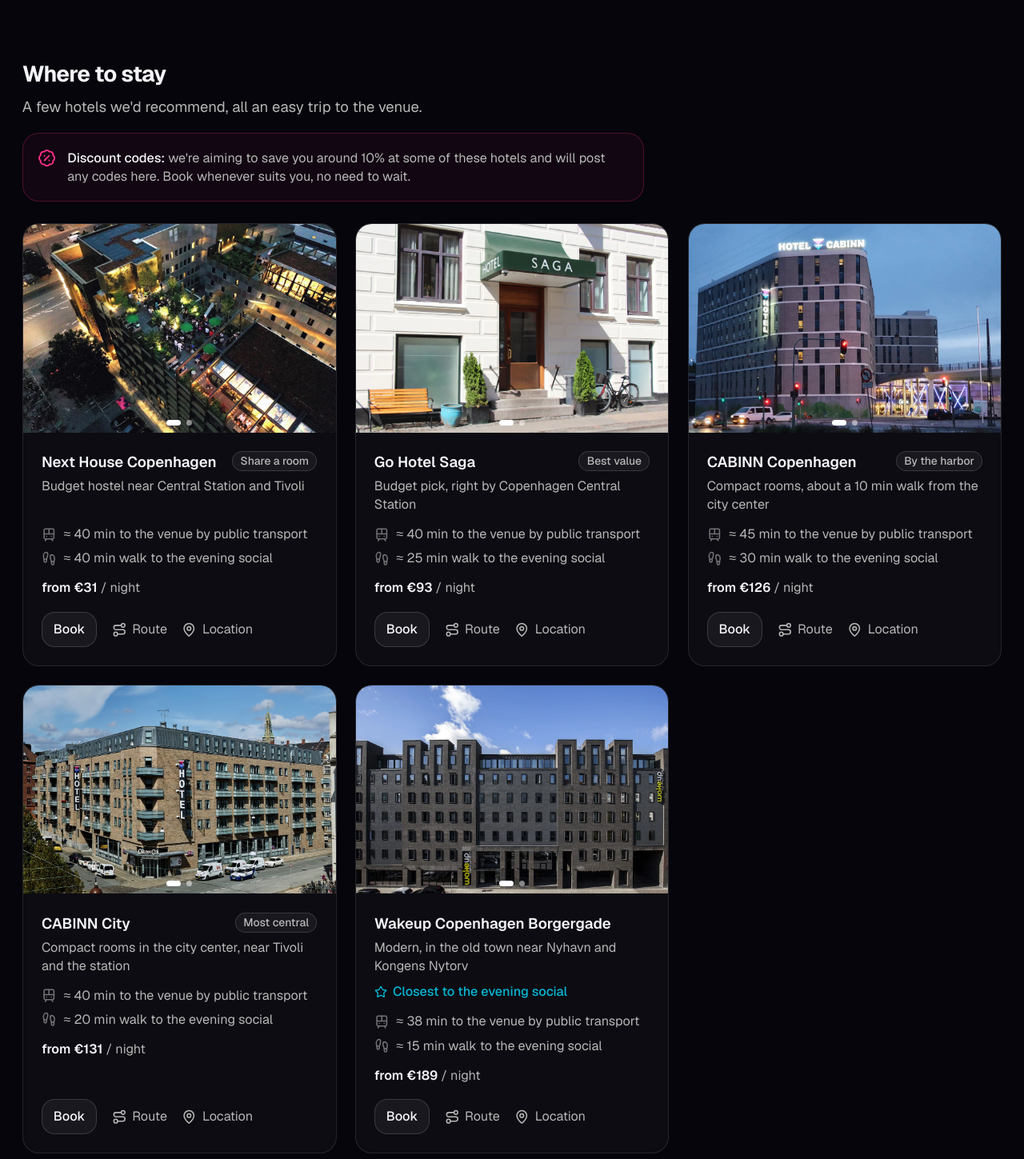
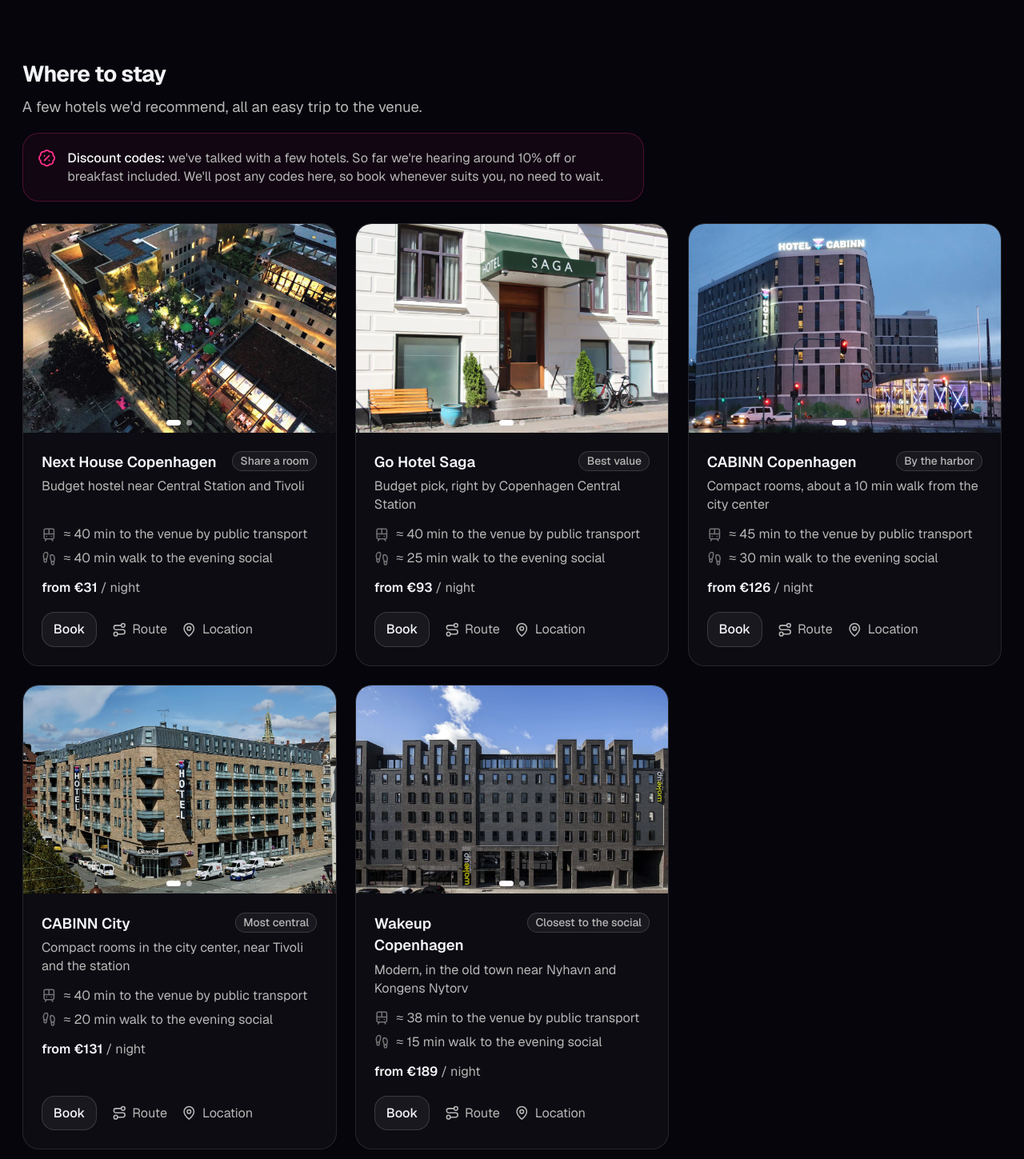
Before and after one commit to Microsoft-EMS-Community/msems-landing, a Next.js app: page /venue in a window 1280 px wide. Shown: the part 1533-2982 px from the top of the page at 80% size. Built offline with nearby package versions, Linux system fonts and the light colour scheme.

Commit message:
feat: add HotelCarousel component for displaying hotel photos with navigation

```diff
--- a/src/app/venue/page.tsx
+++ b/src/app/venue/page.tsx
@@ -1,6 +1,6 @@
 import type { Metadata } from "next";
 import Link from "next/link";
-import { ArrowLeft, BadgePercent, Bike, Car, Footprints, MapPin, Plane, Route, Star, Train } from "lucide-react";
+import { ArrowLeft, BadgePercent, Bike, Car, Footprints, MapPin, Plane, Route, Train } from "lucide-react";
 import { SiteHeader } from "@/components/site-header";
 import { SiteFooter } from "@/components/site-footer";
 import { VenueGallery } from "@/components/venue";
@@ -152,9 +152,9 @@ export default function VenuePage() {
               <span className="font-medium text-foreground">
                 Discount codes:
               </span>{" "}
-              we&apos;re aiming to save you around 10% at some of these hotels
-              and will post any codes here. Book whenever suits you, no need to
-              wait.
+              we&apos;ve talked with a few hotels. So far we&apos;re hearing
+              around 10% off or breakfast included. We&apos;ll post any codes
+              here, so book whenever suits you, no need to wait.
             </p>
           </div>
           <div className="mt-6 grid gap-5 sm:grid-cols-2 lg:grid-cols-3">
@@ -190,12 +190,6 @@ export default function VenuePage() {
                   <p className="mt-1 min-h-10 text-sm text-muted-foreground">
                     {hotel.area}
                   </p>
-                  {hotel.note && (
-                    <p className="mt-2 flex items-center gap-1.5 text-sm font-medium text-brand-teal">
-                      <Star className="size-3.5 shrink-0" />
-                      {hotel.note}
-                    </p>
-                  )}
                   <p className="mt-3 flex items-center gap-2 text-sm text-muted-foreground">
                     <Train className="size-4 shrink-0 opacity-60" />
                     {hotel.travel}
--- a/src/lib/event.ts
+++ b/src/lib/event.ts
@@ -473,10 +473,8 @@ export interface Hotel {
   readonly roomPhoto: string;
   /** Short discount label shown as a pink badge, e.g. "10% off". Omit if none. */
   readonly discountLabel?: string;
-  /** Neutral info badge, e.g. "Share a room" for a hostel. Omit if none. */
+  /** Neutral info badge, e.g. "Share a room" or "Closest to the social". */
   readonly badge?: string;
-  /** Optional highlighted one-line note, e.g. why we recommend it. */
-  readonly note?: string;
 }
 
 /**
@@ -537,17 +535,17 @@ export const HOTELS: readonly Hotel[] = [
     badge: "Most central",
   },
   {
-    name: "Wakeup Copenhagen Borgergade",
+    name: "Wakeup Copenhagen",
     area: "Modern, in the old town near Nyhavn and Kongens Nytorv",
     pricePerNight: 189,
     travel: "≈ 38 min to the venue by public transport",
     social: "≈ 15 min walk to the evening social",
+    badge: "Closest to the social",
     bookingUrl: "https://www.hotels.com/ho440970/wakeup-copenhagen-borgergade-copenhagen-denmark/",
     mapUrl: "https://www.google.com/maps/dir/Microsoft,+Kanalvej+7,+2800+Kongens+Lyngby/Wakeup+Copenhagen,+Borgergade+9,+1300+K%C3%B8benhavn",
     locationUrl: "https://www.google.com/maps/search/?api=1&query=Wakeup+Copenhagen+Borgergade",
     photo: "/hotels/wakeup-copenhagen/outside.webp",
     roomPhoto: "/hotels/wakeup-copenhagen/inside.avif",
-    note: "Closest to the evening social",
   },
 ] as const;
 
```
